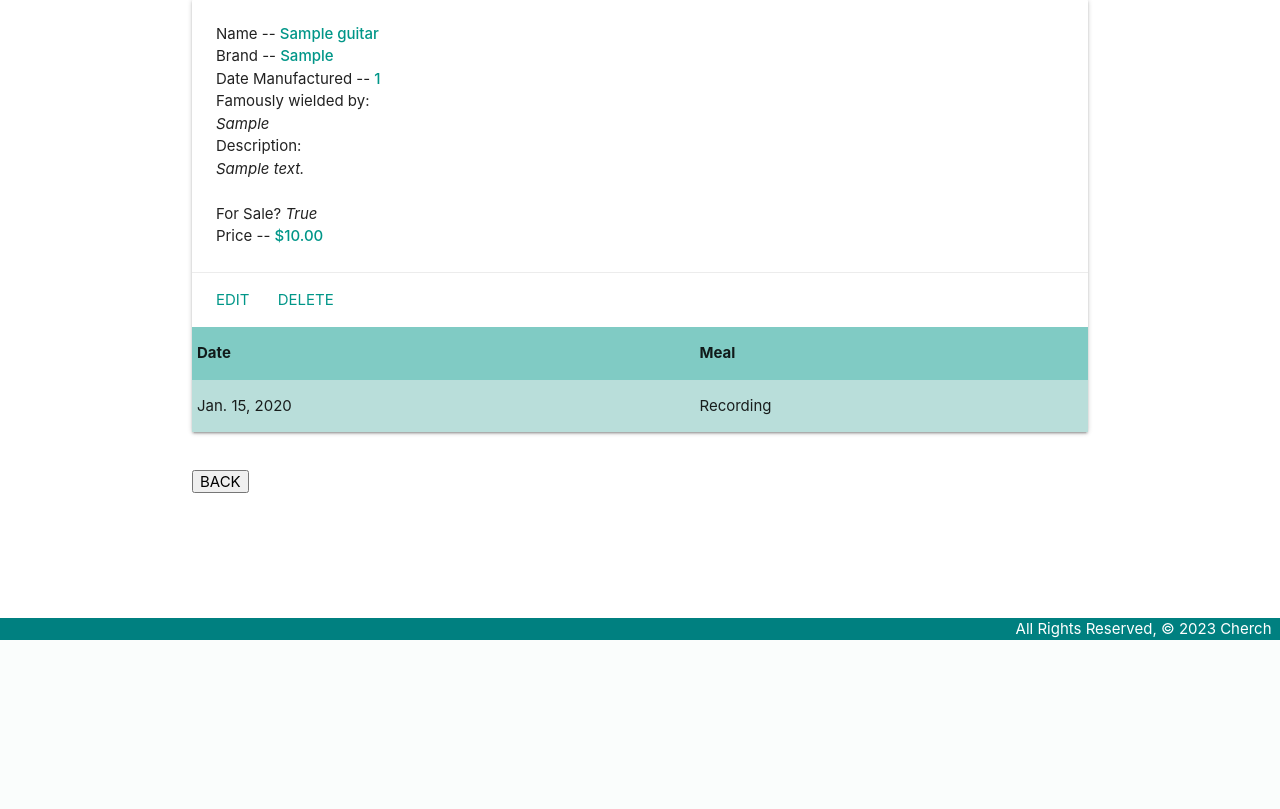
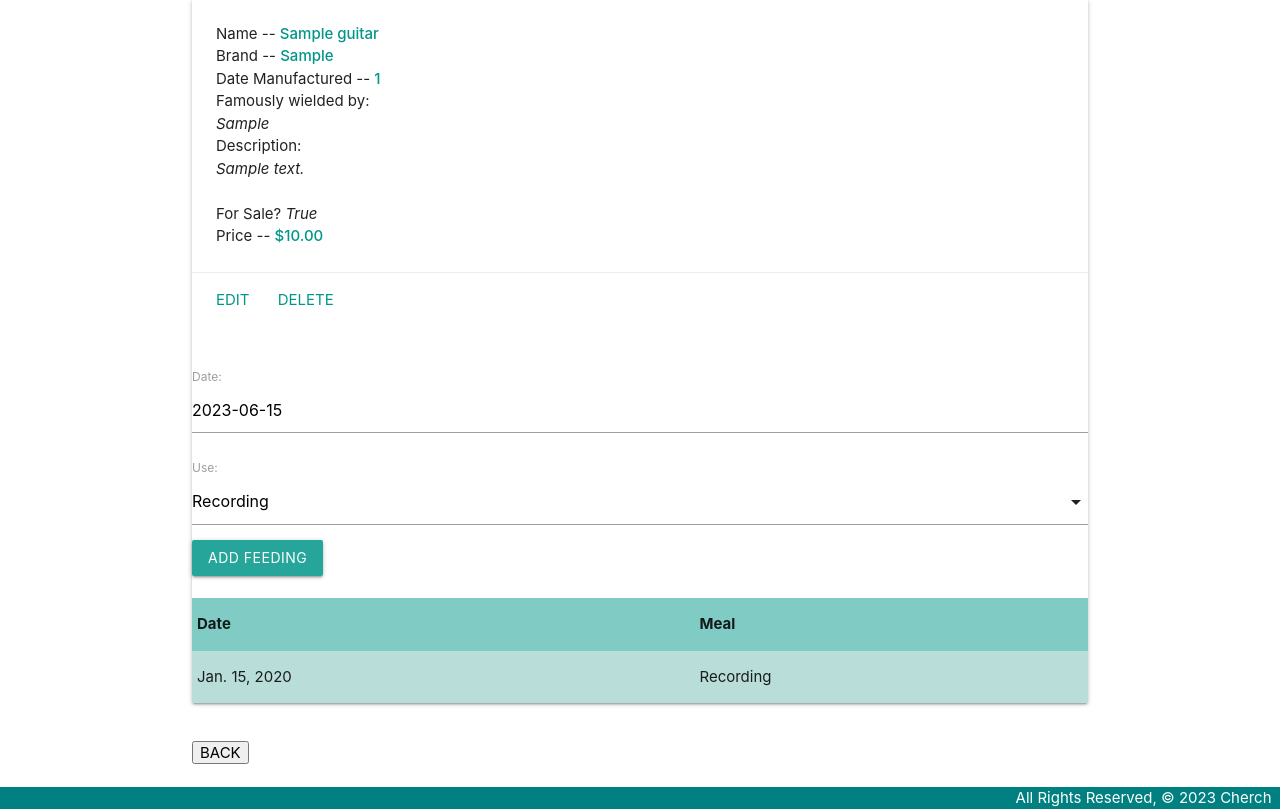
Before and after one commit to cherch173/guitarcollector, a Django app: page /guitars/1/ in a window 1280 px wide. Shown: the part 160-969 px from the top of the page. Before the commit the page ends 800 px from the top, so only its background shows below. Run offline with Django 4.2, Linux system fonts and the light colour scheme; tables that the repository leaves empty hold one stand-in row (values such as "Sample post").

Commit message:
Dropdown for Use Select fixed

```diff
--- a/main_app/forms.py
+++ b/main_app/forms.py
@@ -4,4 +4,4 @@ from .models import Using
 class UsingForm(ModelForm):
     class Meta:
         model = Using
-        fields = '__all__'
+        fields = ['date', 'use']
--- a/main_app/templates/base.html
+++ b/main_app/templates/base.html
@@ -20,6 +20,7 @@
       rel="stylesheet"
       href="https://cdnjs.cloudflare.com/ajax/libs/materialize/1.0.0/css/materialize.min.css"
     />
+    <script src="https://cdnjs.cloudflare.com/ajax/libs/materialize/1.0.0/js/materialize.min.js"></script>
     <!-- Step 9.4 link your STATIC CSS to the BASE HTML-->
     <link
   rel="stylesheet"
@@ -54,6 +55,7 @@
 
     <main class="container">
         {% block content %}
+
         {% endblock %}
     </main>
 
--- a/main_app/templates/guitars/detail.html
+++ b/main_app/templates/guitars/detail.html
@@ -71,6 +71,13 @@
     <a class="teal-text" href="{% url 'guitars_delete' guitar.id %}">Delete</a>
   </div>
   <div class="col s6">
+    <br>
+    <form method="POST">
+        {% csrf_token %}
+        {{ using_form.as_p }}
+        <input type="submit" class="btn" value="Add Feeding" />
+    </form>
+    <br>
     <table class="teal lighten-3 striped">
         <thead>
             <tr>
@@ -96,4 +103,16 @@
 <br>
 <br>
 
+<script>
+    const dateEl = document.getElementById('id_date');
+    M.Datepicker.init(dateEl, {
+        format: 'yyyy-mm-dd',
+        defaultDate: new Date(),
+        setDefaultDate: true,
+        autoClose: true
+    });
+    const selectEl = document.getElementById('id_use');
+    M.FormSelect.init(selectEl);
+</script>
+
 {% endblock %}
--- a/main_app/views.py
+++ b/main_app/views.py
@@ -4,6 +4,7 @@ from django.shortcuts import render
 from django.views.generic.edit import CreateView, UpdateView, DeleteView
 # LAB pt 2 (Models) Step 8.0 IMPORT the CAT MODEL
 from .models import Guitar
+from .forms import UsingForm
 
 # Create your views here.
 
@@ -34,8 +35,10 @@ def guitars_index(request):
 # DEFINE the DETAILS Function
 def guitars_detail(request, guitar_id):
     guitar = Guitar.objects.get(id=guitar_id)
+    using_form = UsingForm()
     return render(request, 'guitars/detail.html', {
-        'guitar': guitar
+        'guitar': guitar,
+        'using_form': using_form
     })
 
 # LAB pt 3 (CBVs) - Part 1.4.2 CREATE the CLASS for CREATE(New)
```
